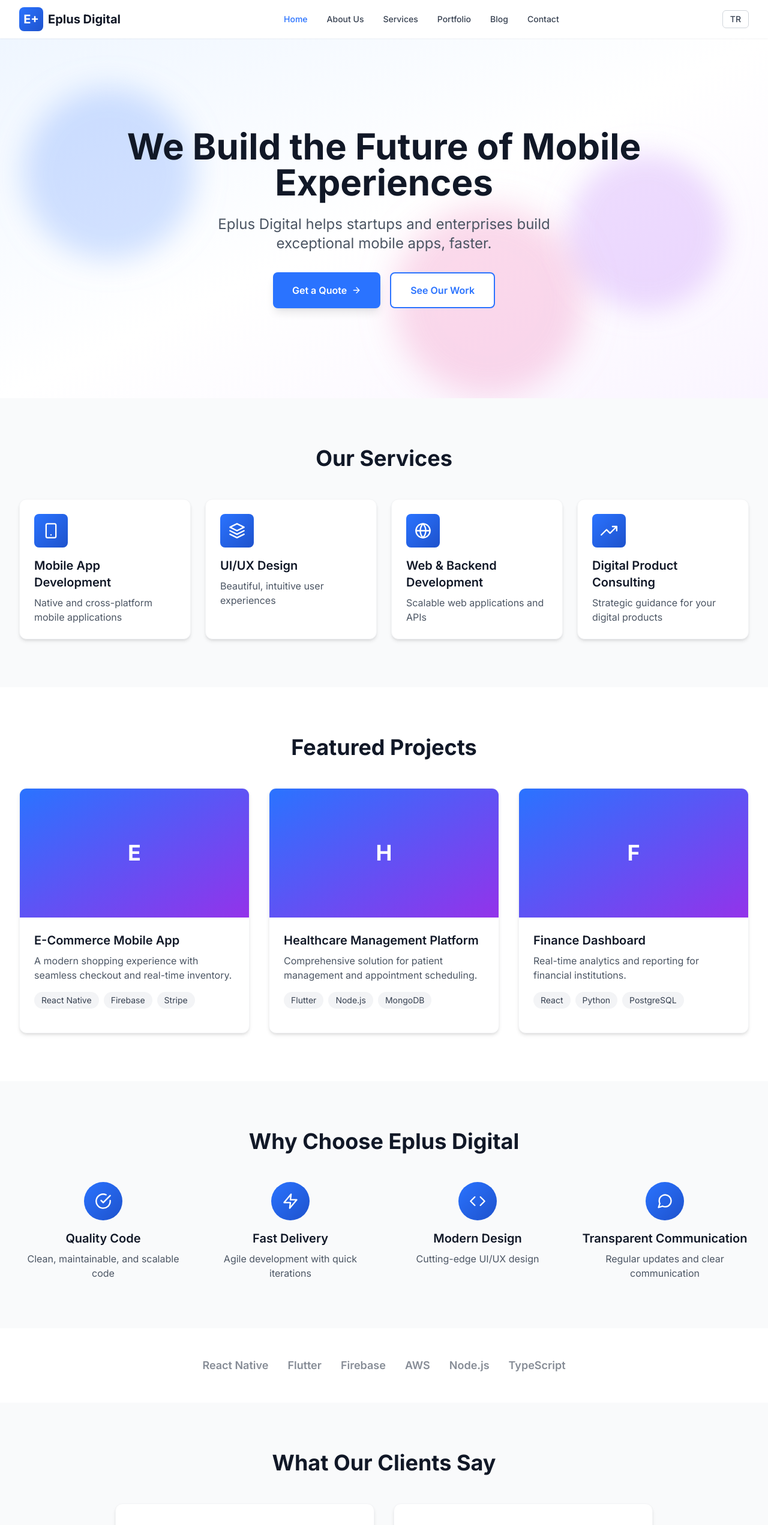
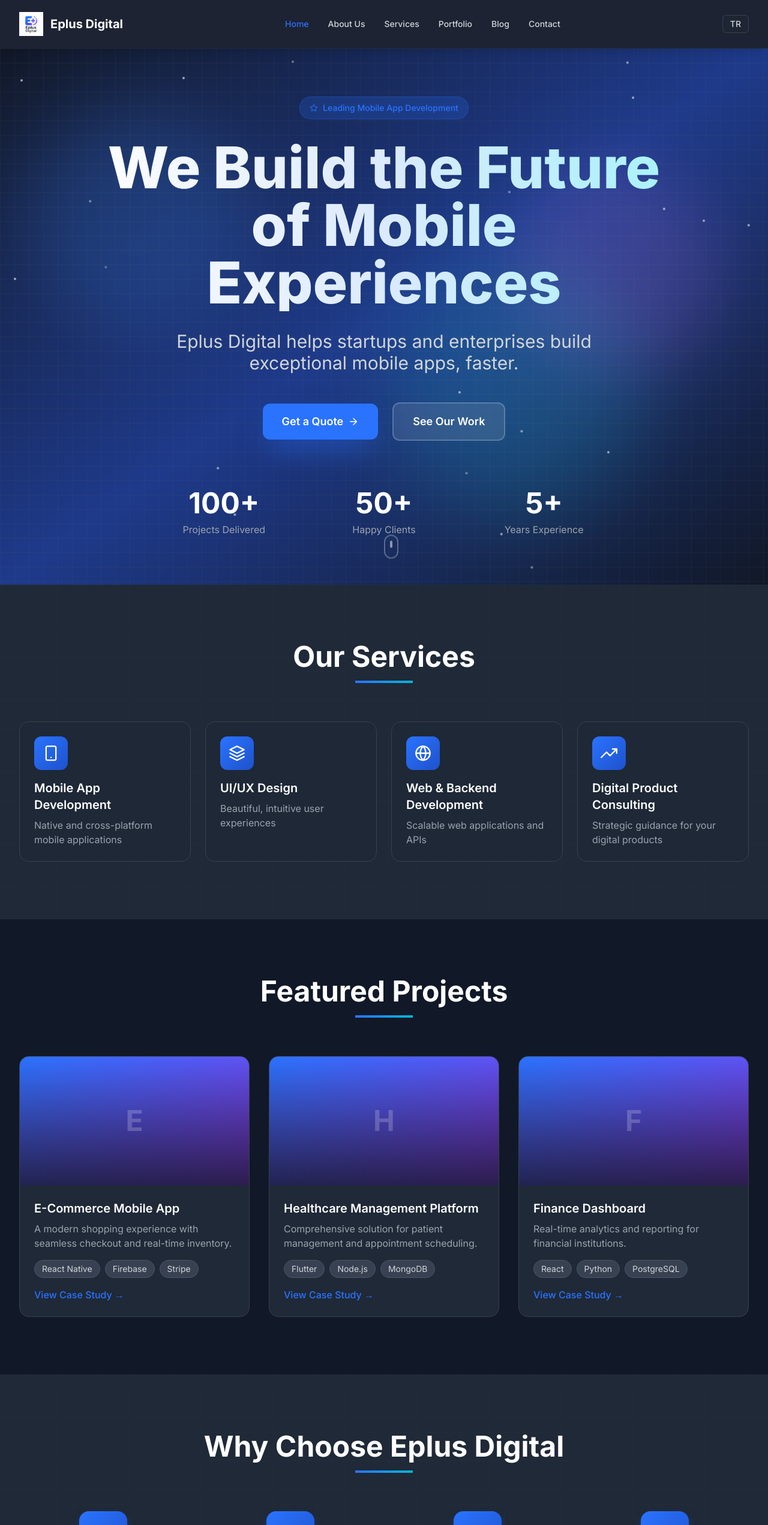
Before and after one commit to EPlus-Digital/eplus-digital.github.io, a React (Vite) app: page / in a window 1280 px wide. Shown: the top 2543 px of the page at 60% size. Built offline with nearby package versions, Linux system fonts and the light colour scheme.

Commit message:
Hero düzenlendi

```diff
--- a/src/components/Footer.jsx
+++ b/src/components/Footer.jsx
@@ -12,10 +12,12 @@ const Footer = () => {
         <div className="grid grid-cols-1 md:grid-cols-4 gap-8">
           {/* Company Info */}
           <div className="col-span-1 md:col-span-2">
-            <div className="flex items-center space-x-2 mb-4">
-              <div className="w-10 h-10 gradient-primary rounded-lg flex items-center justify-center">
-                <span className="text-white font-bold text-xl">E+</span>
-              </div>
+            <div className="flex items-center space-x-3 mb-4">
+              <img
+                src="/eplus-logo.png"
+                alt="Eplus Digital Logo"
+                className="h-10 w-auto object-contain"
+              />
               <span className="text-xl font-bold text-white">Eplus Digital</span>
             </div>
             <p className="text-gray-400 mb-4 max-w-md">
--- a/src/components/Header.jsx
+++ b/src/components/Header.jsx
@@ -20,15 +20,17 @@ const Header = () => {
   ];
 
   return (
-    <header className="bg-white shadow-sm sticky top-0 z-50">
+    <header className="bg-gray-900/95 backdrop-blur-sm border-b border-gray-800 sticky top-0 z-50 shadow-lg">
       <nav className="container mx-auto px-4 sm:px-6 lg:px-8">
-        <div className="flex items-center justify-between h-16">
+        <div className="flex items-center justify-between h-20">
           {/* Logo */}
-          <Link to="/" className="flex items-center space-x-2">
-            <div className="w-10 h-10 gradient-primary rounded-lg flex items-center justify-center">
-              <span className="text-white font-bold text-xl">E+</span>
-            </div>
-            <span className="text-xl font-bold text-gray-900">Eplus Digital</span>
+          <Link to="/" className="flex items-center space-x-3 hover:opacity-80 transition-opacity">
+            <img
+              src="/eplus-logo.png"
+              alt="Eplus Digital Logo"
+              className="h-10 w-auto object-contain"
+            />
+            <span className="text-xl font-bold text-white hidden sm:block">Eplus Digital</span>
           </Link>
 
           {/* Desktop Navigation */}
@@ -40,7 +42,7 @@ const Header = () => {
                 className={`text-sm font-medium transition-colors ${
                   isActive(item.path)
                     ? 'text-primary'
-                    : 'text-gray-700 hover:text-primary'
+                    : 'text-gray-300 hover:text-white'
                 }`}
               >
                 {item.label}
@@ -52,14 +54,14 @@ const Header = () => {
           <div className="flex items-center space-x-4">
             <button
               onClick={toggleLanguage}
-              className="px-3 py-1 text-sm font-medium text-gray-700 hover:text-primary border border-gray-300 rounded-md hover:border-primary transition-colors"
+              className="px-3 py-1 text-sm font-medium text-gray-300 hover:text-white border border-gray-700 rounded-md hover:border-primary transition-colors bg-gray-800/50"
             >
               {language === 'en' ? 'TR' : 'EN'}
             </button>
 
             <button
               onClick={() => setIsMenuOpen(!isMenuOpen)}
-              className="md:hidden p-2 text-gray-700 hover:text-primary"
+              className="md:hidden p-2 text-gray-300 hover:text-white"
               aria-label="Toggle menu"
             >
               {isMenuOpen ? <FiX size={24} /> : <FiMenu size={24} />}
@@ -69,7 +71,7 @@ const Header = () => {
 
         {/* Mobile Navigation */}
         {isMenuOpen && (
-          <div className="md:hidden py-4 border-t">
+          <div className="md:hidden py-4 border-t border-gray-800">
             {navItems.map((item) => (
               <Link
                 key={item.path}
@@ -78,7 +80,7 @@ const Header = () => {
                 className={`block py-2 text-sm font-medium ${
                   isActive(item.path)
                     ? 'text-primary'
-                    : 'text-gray-700 hover:text-primary'
+                    : 'text-gray-300 hover:text-white'
                 }`}
               >
                 {item.label}
--- a/src/components/Hero.jsx
+++ b/src/components/Hero.jsx
@@ -1,47 +1,97 @@
 import React from 'react';
 import { Link } from 'react-router-dom';
 import { useLanguage } from '../context/LanguageContext';
-import { FiArrowRight } from 'react-icons/fi';
+import { FiArrowRight, FiStar } from 'react-icons/fi';
 
 const Hero = () => {
   const { t } = useLanguage();
 
   return (
-    <section className="relative min-h-[600px] flex items-center justify-center overflow-hidden">
-      {/* Background Gradient */}
-      <div className="absolute inset-0 gradient-primary opacity-10"></div>
-      <div className="absolute inset-0 bg-gradient-to-br from-blue-50 via-white to-purple-50"></div>
+    <section className="relative min-h-screen flex items-center justify-center overflow-hidden bg-gray-900">
+      {/* Dark Background with Gradient */}
+      <div className="absolute inset-0 bg-gradient-to-br from-gray-900 via-blue-900 to-gray-900"></div>
+
+      {/* Animated Grid Pattern */}
+      <div className="absolute inset-0 bg-[linear-gradient(to_right,#80808012_1px,transparent_1px),linear-gradient(to_bottom,#80808012_1px,transparent_1px)] bg-[size:24px_24px]"></div>
 
       {/* Animated Background Shapes */}
       <div className="absolute inset-0 overflow-hidden">
-        <div className="absolute top-20 left-10 w-72 h-72 bg-primary rounded-full mix-blend-multiply filter blur-xl opacity-20 animate-blob"></div>
-        <div className="absolute top-40 right-10 w-72 h-72 bg-purple-500 rounded-full mix-blend-multiply filter blur-xl opacity-20 animate-blob animation-delay-2000"></div>
-        <div className="absolute -bottom-8 left-1/2 w-72 h-72 bg-pink-500 rounded-full mix-blend-multiply filter blur-xl opacity-20 animate-blob animation-delay-4000"></div>
+        <div className="absolute top-20 left-10 w-96 h-96 bg-primary rounded-full mix-blend-screen filter blur-3xl opacity-20 animate-blob"></div>
+        <div className="absolute top-40 right-10 w-96 h-96 bg-purple-500 rounded-full mix-blend-screen filter blur-3xl opacity-20 animate-blob animation-delay-2000"></div>
+        <div className="absolute bottom-20 left-1/2 w-96 h-96 bg-cyan-500 rounded-full mix-blend-screen filter blur-3xl opacity-20 animate-blob animation-delay-4000"></div>
       </div>
 
-      <div className="container mx-auto px-4 sm:px-6 lg:px-8 relative z-10">
-        <div className="max-w-4xl mx-auto text-center">
-          <h1 className="text-4xl md:text-5xl lg:text-6xl font-bold text-gray-900 mb-6 leading-tight">
-            {t.home.hero.headline}
+      {/* Floating Particles */}
+      <div className="absolute inset-0">
+        {[...Array(20)].map((_, i) => (
+          <div
+            key={i}
+            className="absolute w-1 h-1 bg-white rounded-full opacity-30 animate-float"
+            style={{
+              left: `${Math.random() * 100}%`,
+              top: `${Math.random() * 100}%`,
+              animationDelay: `${Math.random() * 5}s`,
+              animationDuration: `${5 + Math.random() * 10}s`,
+            }}
+          />
+        ))}
+      </div>
+
+      <div className="container mx-auto px-4 sm:px-6 lg:px-8 relative z-10 py-20">
+        <div className="max-w-5xl mx-auto text-center">
+          {/* Badge */}
+          <div className="inline-flex items-center gap-2 px-4 py-2 mb-8 bg-primary/20 backdrop-blur-sm border border-primary/30 rounded-full text-primary text-sm font-medium">
+            <FiStar className="animate-pulse" />
+            <span>Leading Mobile App Development</span>
+          </div>
+
+          <h1 className="text-5xl md:text-6xl lg:text-7xl xl:text-8xl font-extrabold text-white mb-8 leading-tight">
+            <span className="block bg-gradient-to-r from-white via-blue-100 to-cyan-200 bg-clip-text text-transparent">
+              {t.home.hero.headline}
+            </span>
           </h1>
-          <p className="text-xl md:text-2xl text-gray-600 mb-8 max-w-2xl mx-auto">
+          <p className="text-xl md:text-2xl lg:text-3xl text-gray-300 mb-12 max-w-3xl mx-auto leading-relaxed">
             {t.home.hero.subheadline}
           </p>
-          <div className="flex flex-col sm:flex-row gap-4 justify-center">
+
+          <div className="flex flex-col sm:flex-row gap-6 justify-center items-center mb-16">
             <Link
               to="/contact"
-              className="inline-flex items-center justify-center px-8 py-4 bg-primary text-white font-semibold rounded-lg hover:bg-primary-dark transition-all transform hover:scale-105 shadow-lg hover:shadow-xl"
+              className="group inline-flex items-center justify-center px-8 py-4 bg-primary text-white font-semibold rounded-xl hover:bg-primary-light transition-all transform hover:scale-105 shadow-2xl shadow-primary/50 hover:shadow-primary/70 text-lg"
             >
               {t.home.hero.cta1}
-              <FiArrowRight className="ml-2" />
+              <FiArrowRight className="ml-2 group-hover:translate-x-1 transition-transform" />
             </Link>
             <Link
               to="/portfolio"
-              className="inline-flex items-center justify-center px-8 py-4 bg-white text-primary font-semibold rounded-lg border-2 border-primary hover:bg-gray-50 transition-all transform hover:scale-105"
+              className="inline-flex items-center justify-center px-8 py-4 bg-white/10 backdrop-blur-sm text-white font-semibold rounded-xl border-2 border-white/20 hover:bg-white/20 transition-all transform hover:scale-105 text-lg"
             >
               {t.home.hero.cta2}
             </Link>
           </div>
+
+          {/* Stats */}
+          <div className="grid grid-cols-1 md:grid-cols-3 gap-8 max-w-3xl mx-auto mt-20">
+            <div className="text-center">
+              <div className="text-4xl md:text-5xl font-bold text-white mb-2">100+</div>
+              <div className="text-gray-400">Projects Delivered</div>
+            </div>
+            <div className="text-center">
+              <div className="text-4xl md:text-5xl font-bold text-white mb-2">50+</div>
+              <div className="text-gray-400">Happy Clients</div>
+            </div>
+            <div className="text-center">
+              <div className="text-4xl md:text-5xl font-bold text-white mb-2">5+</div>
+              <div className="text-gray-400">Years Experience</div>
+            </div>
+          </div>
+        </div>
+      </div>
+
+      {/* Scroll Indicator */}
+      <div className="absolute bottom-10 left-1/2 transform -translate-x-1/2 animate-bounce">
+        <div className="w-6 h-10 border-2 border-white/30 rounded-full flex justify-center">
+          <div className="w-1 h-3 bg-white/50 rounded-full mt-2"></div>
         </div>
       </div>
 
@@ -52,8 +102,15 @@ const Hero = () => {
           66% { transform: translate(-20px, 20px) scale(0.9); }
           100% { transform: translate(0px, 0px) scale(1); }
         }
+        @keyframes float {
+          0%, 100% { transform: translateY(0px) translateX(0px); opacity: 0.3; }
+          50% { transform: translateY(-20px) translateX(10px); opacity: 0.6; }
+        }
         .animate-blob {
-          animation: blob 7s infinite;
+          animation: blob 8s infinite;
+        }
+        .animate-float {
+          animation: float 8s infinite ease-in-out;
         }
         .animation-delay-2000 {
           animation-delay: 2s;
--- a/src/pages/Home.jsx
+++ b/src/pages/Home.jsx
@@ -13,6 +13,7 @@ import {
   FiZap,
   FiCode,
   FiMessageCircle,
+  FiArrowRight,
 } from 'react-icons/fi';
 
 const Home = () => {
@@ -109,51 +110,102 @@ const Home = () => {
   ];
 
   return (
-    <div className="bg-white">
+    <div className="bg-gray-900">
       <Hero />
 
       {/* Services Preview */}
-      <section className="py-20 bg-gray-50">
-        <div className="container mx-auto px-4 sm:px-6 lg:px-8">
-          <h2 className="text-3xl md:text-4xl font-bold text-center text-gray-900 mb-12">
+      <section className="py-24 bg-gray-800 relative overflow-hidden">
+        <div className="absolute inset-0 bg-[linear-gradient(to_right,#80808008_1px,transparent_1px),linear-gradient(to_bottom,#80808008_1px,transparent_1px)] bg-[size:24px_24px]"></div>
+        <div className="container mx-auto px-4 sm:px-6 lg:px-8 relative z-10">
+          <div className="text-center mb-16">
+            <h2 className="text-4xl md:text-5xl font-bold text-white mb-4">
               {t.home.services.title}
             </h2>
+            <div className="w-24 h-1 bg-gradient-to-r from-primary to-cyan-500 mx-auto"></div>
+          </div>
           <div className="grid grid-cols-1 md:grid-cols-2 lg:grid-cols-4 gap-6">
             {services.map((service, index) => (
-              <ServiceCard key={index} {...service} />
+              <div
+                key={index}
+                className="group relative bg-gray-800/50 backdrop-blur-sm border border-gray-700 rounded-2xl p-6 hover:border-primary/50 transition-all hover:transform hover:-translate-y-2 hover:shadow-2xl hover:shadow-primary/20"
+              >
+                <div className="w-14 h-14 gradient-primary rounded-xl flex items-center justify-center mb-4 group-hover:scale-110 transition-transform">
+                  <service.icon className="text-white" size={28} />
+                </div>
+                <h3 className="text-xl font-semibold text-white mb-2">{service.title}</h3>
+                <p className="text-gray-400">{service.description}</p>
+                <div className="absolute inset-0 rounded-2xl bg-gradient-to-r from-primary/0 to-cyan-500/0 group-hover:from-primary/10 group-hover:to-cyan-500/10 transition-all opacity-0 group-hover:opacity-100"></div>
+              </div>
             ))}
           </div>
         </div>
       </section>
 
       {/* Featured Projects */}
-      <section className="py-20">
+      <section className="py-24 bg-gray-900">
         <div className="container mx-auto px-4 sm:px-6 lg:px-8">
-          <h2 className="text-3xl md:text-4xl font-bold text-center text-gray-900 mb-12">
+          <div className="text-center mb-16">
+            <h2 className="text-4xl md:text-5xl font-bold text-white mb-4">
               {t.home.projects.title}
             </h2>
+            <div className="w-24 h-1 bg-gradient-to-r from-primary to-cyan-500 mx-auto"></div>
+          </div>
           <div className="grid grid-cols-1 md:grid-cols-2 lg:grid-cols-3 gap-8">
             {projects.map((project, index) => (
-              <ProjectCard key={index} {...project} />
+              <div
+                key={index}
+                className="group bg-gray-800 rounded-2xl overflow-hidden border border-gray-700 hover:border-primary/50 transition-all hover:transform hover:-translate-y-2 hover:shadow-2xl hover:shadow-primary/20"
+              >
+                <div className="aspect-video bg-gradient-to-br from-primary to-purple-600 flex items-center justify-center relative overflow-hidden">
+                  <div className="absolute inset-0 bg-gradient-to-t from-gray-900/80 to-transparent"></div>
+                  <div className="text-white text-5xl font-bold opacity-20 group-hover:opacity-30 transition-opacity">
+                    {project.title.charAt(0)}
+                  </div>
+                </div>
+                <div className="p-6">
+                  <h3 className="text-xl font-semibold text-white mb-2">{project.title}</h3>
+                  <p className="text-gray-400 mb-4">{project.description}</p>
+                  <div className="flex flex-wrap gap-2 mb-4">
+                    {project.technologies.map((tech, techIndex) => (
+                      <span
+                        key={techIndex}
+                        className="px-3 py-1 bg-gray-700 text-gray-300 text-sm rounded-full border border-gray-600"
+                      >
+                        {tech}
+                      </span>
+                    ))}
+                  </div>
+                  <a
+                    href="#"
+                    className="inline-flex items-center text-primary font-medium hover:text-cyan-400 transition-colors"
+                  >
+                    View Case Study →
+                  </a>
+                </div>
+              </div>
             ))}
           </div>
         </div>
       </section>
 
       {/* Why Choose Us */}
-      <section className="py-20 bg-gray-50">
-        <div className="container mx-auto px-4 sm:px-6 lg:px-8">
-          <h2 className="text-3xl md:text-4xl font-bold text-center text-gray-900 mb-12">
+      <section className="py-24 bg-gray-800 relative overflow-hidden">
+        <div className="absolute inset-0 bg-[linear-gradient(to_right,#80808008_1px,transparent_1px),linear-gradient(to_bottom,#80808008_1px,transparent_1px)] bg-[size:24px_24px]"></div>
+        <div className="container mx-auto px-4 sm:px-6 lg:px-8 relative z-10">
+          <div className="text-center mb-16">
+            <h2 className="text-4xl md:text-5xl font-bold text-white mb-4">
               {t.home.why.title}
             </h2>
+            <div className="w-24 h-1 bg-gradient-to-r from-primary to-cyan-500 mx-auto"></div>
+          </div>
           <div className="grid grid-cols-1 md:grid-cols-2 lg:grid-cols-4 gap-8">
             {whyChoose.map((item, index) => (
-              <div key={index} className="text-center">
-                <div className="w-16 h-16 gradient-primary rounded-full flex items-center justify-center mx-auto mb-4">
-                  <item.icon className="text-white" size={28} />
+              <div key={index} className="text-center group">
+                <div className="w-20 h-20 gradient-primary rounded-2xl flex items-center justify-center mx-auto mb-6 group-hover:scale-110 group-hover:rotate-3 transition-all shadow-lg shadow-primary/50">
+                  <item.icon className="text-white" size={32} />
                 </div>
-                <h3 className="text-xl font-semibold text-gray-900 mb-2">{item.title}</h3>
-                <p className="text-gray-600">{item.description}</p>
+                <h3 className="text-xl font-semibold text-white mb-3">{item.title}</h3>
+                <p className="text-gray-400 leading-relaxed">{item.description}</p>
               </div>
             ))}
           </div>
@@ -161,11 +213,14 @@ const Home = () => {
       </section>
 
       {/* Technologies */}
-      <section className="py-12 bg-white">
+      <section className="py-16 bg-gray-900 border-y border-gray-800">
         <div className="container mx-auto px-4 sm:px-6 lg:px-8">
-          <div className="flex flex-wrap items-center justify-center gap-8 opacity-60">
+          <div className="flex flex-wrap items-center justify-center gap-8">
             {technologies.map((tech, index) => (
-              <div key={index} className="text-gray-700 font-semibold text-lg">
+              <div
+                key={index}
+                className="px-6 py-3 bg-gray-800 border border-gray-700 rounded-lg text-gray-300 font-semibold text-lg hover:border-primary/50 hover:text-primary transition-all"
+              >
                 {tech}
               </div>
             ))}
@@ -174,21 +229,26 @@ const Home = () => {
       </section>
 
       {/* Testimonials */}
-      <section className="py-20 bg-gray-50">
+      <section className="py-24 bg-gray-800">
         <div className="container mx-auto px-4 sm:px-6 lg:px-8">
-          <h2 className="text-3xl md:text-4xl font-bold text-center text-gray-900 mb-12">
+          <div className="text-center mb-16">
+            <h2 className="text-4xl md:text-5xl font-bold text-white mb-4">
               {t.home.testimonials.title}
             </h2>
+            <div className="w-24 h-1 bg-gradient-to-r from-primary to-cyan-500 mx-auto"></div>
+          </div>
           <div className="grid grid-cols-1 md:grid-cols-2 gap-8 max-w-4xl mx-auto">
             {testimonials.map((testimonial, index) => (
               <div
                 key={index}
-                className="bg-white p-8 rounded-xl shadow-md border border-gray-100"
+                className="bg-gray-800/50 backdrop-blur-sm border border-gray-700 p-8 rounded-2xl hover:border-primary/50 transition-all hover:shadow-2xl hover:shadow-primary/20"
               >
-                <p className="text-gray-700 mb-4 italic">"{testimonial.quote}"</p>
-                <div>
-                  <p className="font-semibold text-gray-900">{testimonial.author}</p>
-                  <p className="text-sm text-gray-600">{testimonial.role}</p>
+                <p className="text-gray-300 mb-6 italic text-lg leading-relaxed">
+                  "{testimonial.quote}"
+                </p>
+                <div className="border-t border-gray-700 pt-4">
+                  <p className="font-semibold text-white text-lg">{testimonial.author}</p>
+                  <p className="text-sm text-gray-400">{testimonial.role}</p>
                 </div>
               </div>
             ))}
@@ -197,16 +257,21 @@ const Home = () => {
       </section>
 
       {/* CTA Section */}
-      <section className="py-20 gradient-primary">
-        <div className="container mx-auto px-4 sm:px-6 lg:px-8 text-center">
-          <h2 className="text-3xl md:text-4xl font-bold text-white mb-6">
+      <section className="py-24 bg-gradient-to-br from-primary via-blue-600 to-cyan-600 relative overflow-hidden">
+        <div className="absolute inset-0 bg-[linear-gradient(to_right,#ffffff08_1px,transparent_1px),linear-gradient(to_bottom,#ffffff08_1px,transparent_1px)] bg-[size:24px_24px]"></div>
+        <div className="container mx-auto px-4 sm:px-6 lg:px-8 text-center relative z-10">
+          <h2 className="text-4xl md:text-5xl font-bold text-white mb-6">
             {t.home.cta.title}
           </h2>
+          <p className="text-xl text-blue-100 mb-8 max-w-2xl mx-auto">
+            Ready to transform your ideas into exceptional digital experiences?
+          </p>
           <Link
             to="/contact"
-            className="inline-flex items-center justify-center px-8 py-4 bg-white text-primary font-semibold rounded-lg hover:bg-gray-50 transition-all transform hover:scale-105 shadow-lg"
+            className="inline-flex items-center justify-center px-10 py-5 bg-white text-primary font-semibold rounded-xl hover:bg-gray-50 transition-all transform hover:scale-105 shadow-2xl text-lg"
           >
             {t.home.cta.button}
+            <FiArrowRight className="ml-2" />
           </Link>
         </div>
       </section>
--- a/vite.config.js
+++ b/vite.config.js
@@ -3,4 +3,5 @@ import react from '@vitejs/plugin-react'
 
 export default defineConfig({
   plugins: [react()],
+  publicDir: 'assets',
 })
```
Also changed, not shown: assets/eplus-logo.png (added). Lines whose indentation alone changed are shown as unchanged.
